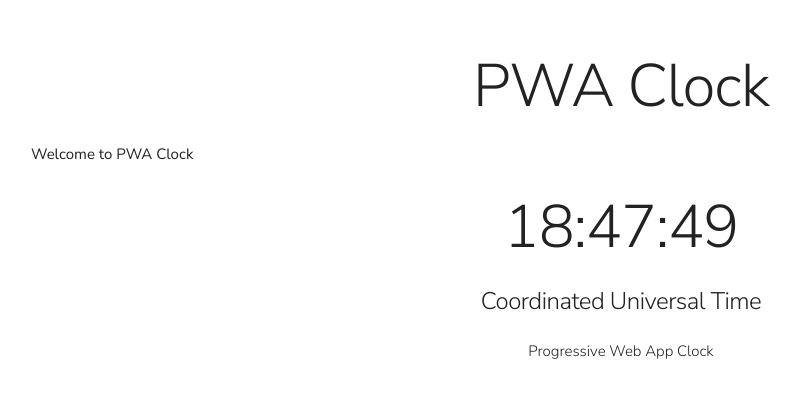
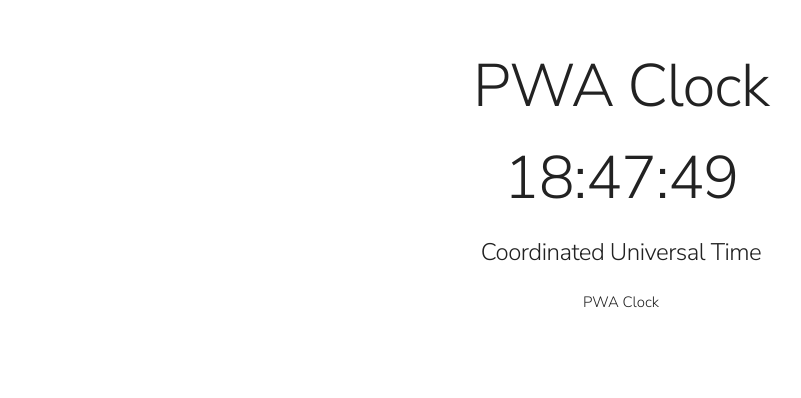
Before and after one commit to cspablocortez/JavaScript-Reference, a Node server app: page /clock in a window 1280 px wide. Shown: the top 398 px of the page, without its empty margins (19-820 px from the left). Run offline with Node 20, Linux system fonts and the light colour scheme.

Commit message:
cleanup jade

```diff
--- a/ExpressApp/views/clock.jade
+++ b/ExpressApp/views/clock.jade
@@ -2,7 +2,6 @@ extends layout
 
 block content
   h1= title
-  p Welcome to #{title}
 
   .container
   .row
@@ -13,4 +12,4 @@ block content
       | :
       span#seconds 00
     h5#timezone
-    h6 Progressive Web App Clock
+    h6 #{title}
```
